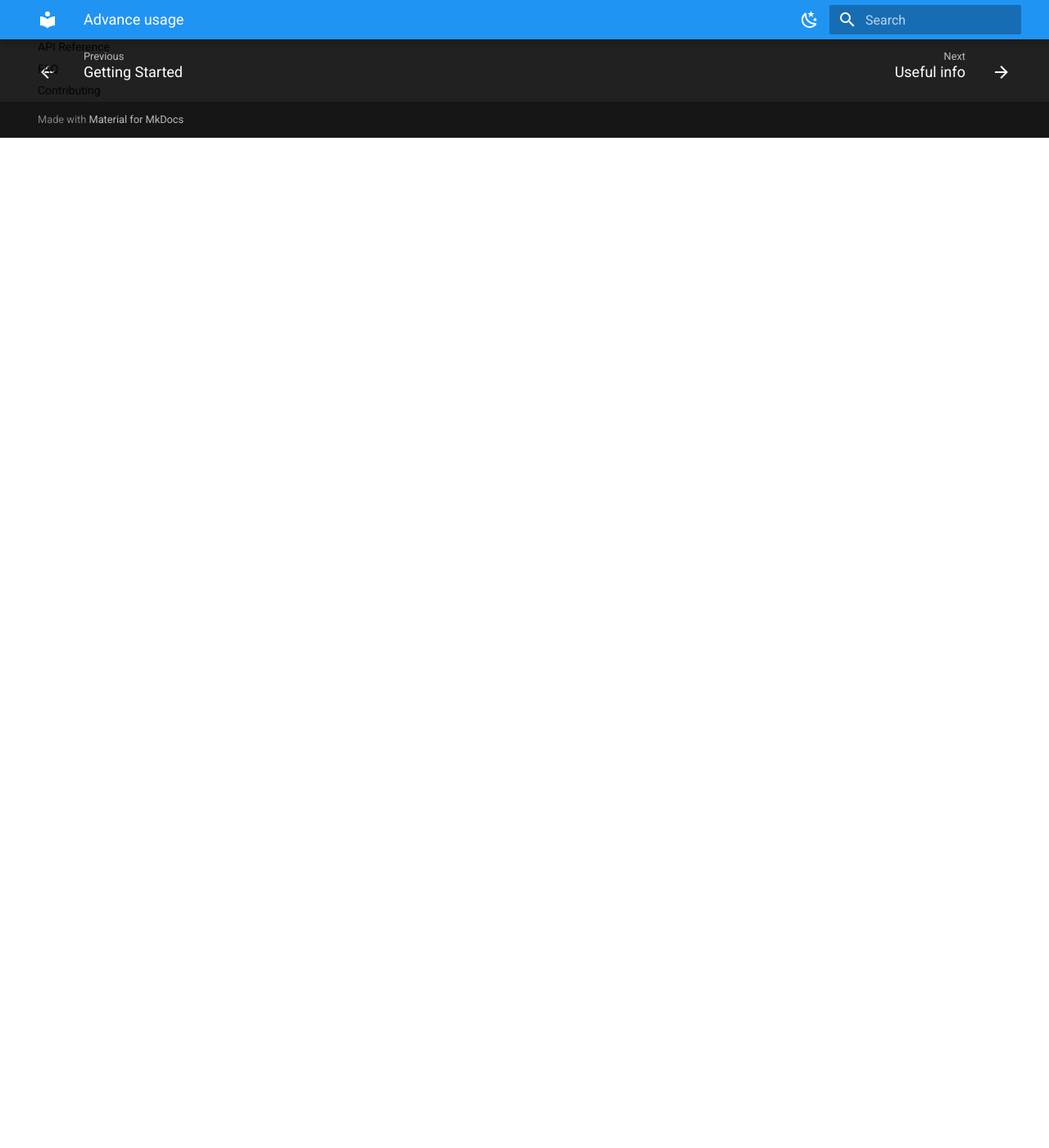
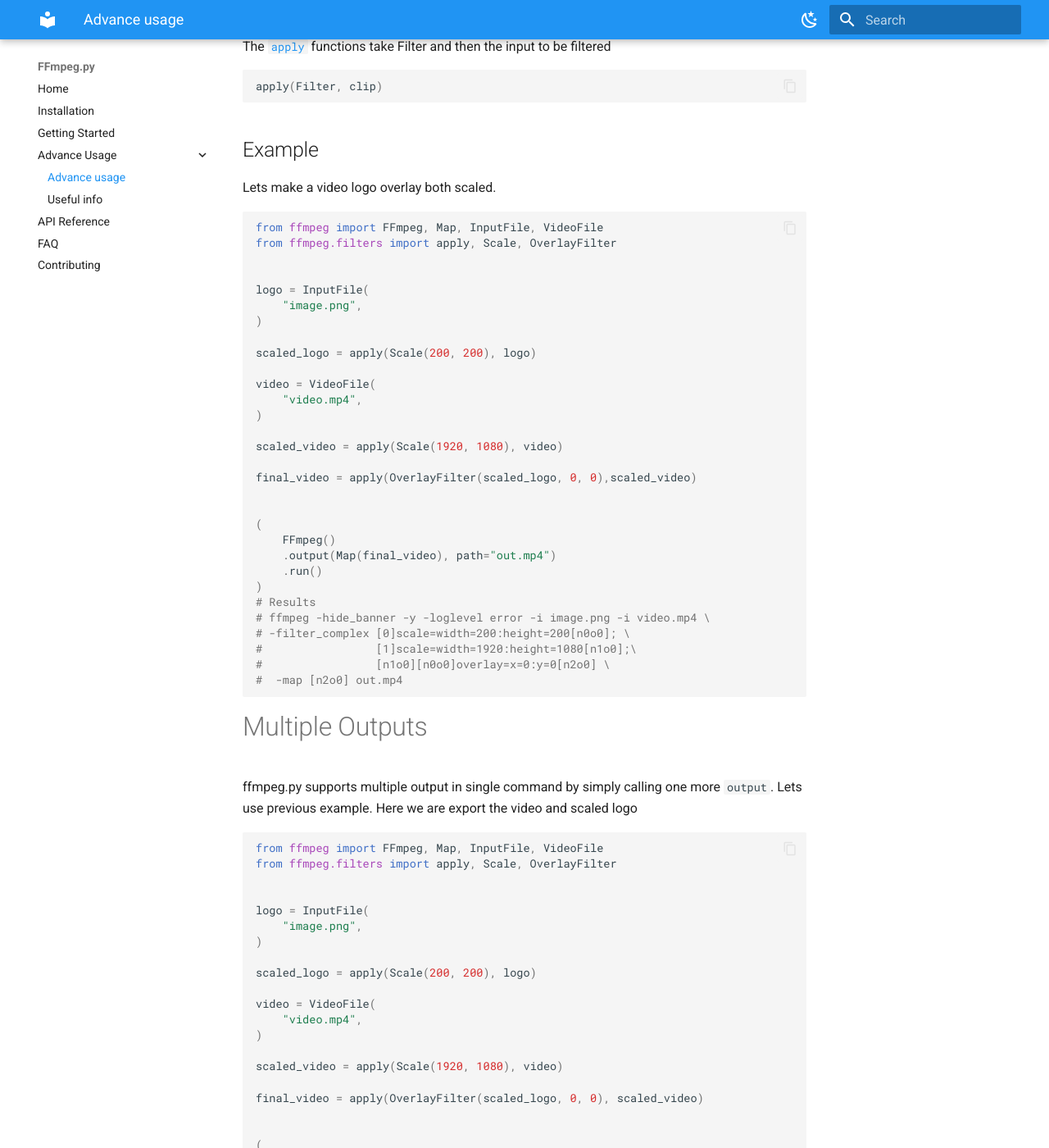
Before and after one commit to electro199/ffmpeg.py, an MkDocs documentation site: the page built from docs/advance-usage/advance-usage.md, in a window 1280 px wide and 1400 px high, scrolled down 1232 px. Shown: the whole window at 82% size. Built offline with MkDocs 1.6.1 and Material for MkDocs 9.7.7, drawn with Linux system fonts in a browser that asks for light colours; some of the changed text lies outside the part shown.

Commit message:
advance docs added

````diff
--- a/docs/advance-usage/advance-usage.md
+++ b/docs/advance-usage/advance-usage.md
@@ -7,7 +7,7 @@ The ffmpeg takes input in `[-key value -i path]`, ffmpeg.py will make a input wi
 - **from_imagefile**  that sets `-t`  for duration and enable `loop`.
 - **general streams** like video, audio and subtitles that corresponds to `stream_name:v:n`/`stream_name:a:n`/`stream_name:s:n` in both filter and map context in command.
 
-
+---
 # Global flags
 Global flags are used change settings for whole runtime, you can use `add_global_flag` to set custom flags, These flags are automatic added duration command generation in `FFmpeg.compile()`:
 
@@ -17,11 +17,114 @@ Global flags are used change settings for whole runtime, you can use `add_global
 
 ## Usage
 The `add_global_flag` take raw flags example as:
-```
+```python
 FFmpeg().add_global_flag("-recast_media")
 
 ## Results ffmpeg -recast_media -i ....
 ```
+---
+# Filters
 
-# Filters
-Filters are way the ffmpeg allow media to be manipulated, ffmpeg.py use [`apply`](ffmpeg.filters.apply)
+Filters are way the ffmpeg allow media to be manipulated, ffmpeg.py use [`apply`](/ffmpeg.py/api/#ffmpeg.filters.apply) or [`apply2`](/ffmpeg.py/api/#ffmpeg.filters.apply2), apply2 is for multi output filters. Filter output can be exported or further filtered.
+
+## Usage
+
+The [`apply`](/ffmpeg.py/api/#ffmpeg.filters.apply) functions take Filter and then the input to be filtered
+
+```python
+apply(Filter, clip)
+```
+
+## Example
+Lets make a video logo overlay both scaled.
+
+```python
+
+from ffmpeg import FFmpeg, Map, InputFile, VideoFile
+from ffmpeg.filters import apply, Scale, OverlayFilter
+
+
+logo = InputFile(
+    "image.png",
+)
+
+scaled_logo = apply(Scale(200, 200), logo)
+
+video = VideoFile(
+    "video.mp4",
+)
+
+scaled_video = apply(Scale(1920, 1080), video)
+
+final_video = apply(OverlayFilter(scaled_logo, 0, 0),scaled_video)
+
+
+(
+    FFmpeg()
+    .output(Map(final_video), path="out.mp4")
+    .run()
+)
+# Results
+# ffmpeg -hide_banner -y -loglevel error -i image.png -i video.mp4 \
+# -filter_complex [0]scale=width=200:height=200[n0o0]; \
+#                 [1]scale=width=1920:height=1080[n1o0];\
+#                 [n1o0][n0o0]overlay=x=0:y=0[n2o0] \
+#  -map [n2o0] out.mp4
+```
+# Multiple Outputs
+
+ffmpeg.py supports multiple output in single command by simply calling one more `output`. Lets use previous example. Here we are export the video and scaled logo
+
+```python
+
+from ffmpeg import FFmpeg, Map, InputFile, VideoFile
+from ffmpeg.filters import apply, Scale, OverlayFilter
+
+
+logo = InputFile(
+    "image.png",
+)
+
+scaled_logo = apply(Scale(200, 200), logo)
+
+video = VideoFile(
+    "video.mp4",
+)
+
+scaled_video = apply(Scale(1920, 1080), video)
+
+final_video = apply(OverlayFilter(scaled_logo, 0, 0), scaled_video)
+
+
+(
+    FFmpeg()
+    .output(Map(final_video), path="out.mp4")
+    .output(Map(scaled_logo), path="scaled_logo.png")
+    .run()
+)
+
+# Results
+# ffmpeg -hide_banner -y -loglevel error -i image.png -i video.mp4
+# -filter_complex [0]scale=width=200:height=200[n0o0]; \
+#                 [1]scale=width=1920:height=1080[n1o0];\
+#                 [n1o0][n0o0]overlay=x=0:y=0[n2o0]\
+# -map [n2o0] out.mp4
+# -map [n0o0] scaled_logo.png
+```
+
+# Map Flags
+
+We also need to set `-map` flags when exporting like setting fps or bitrate to do that we will set them in `Map` context
+
+Use `suffix_flags` when a flags requires a suffix like `-r:1` or `-r:v:1` otherwise `kwargs` will catch all normal flags.
+
+
+```python
+(
+    FFmpeg()
+    .output(Map(final_video,), path="out.mp4")
+    .output(Map(scaled_logo), path="scaled_logo.png")
+    .run()
+)
+
+```
````
Also changed, not shown: docs/getting-started.md (+2 -1 lines).
